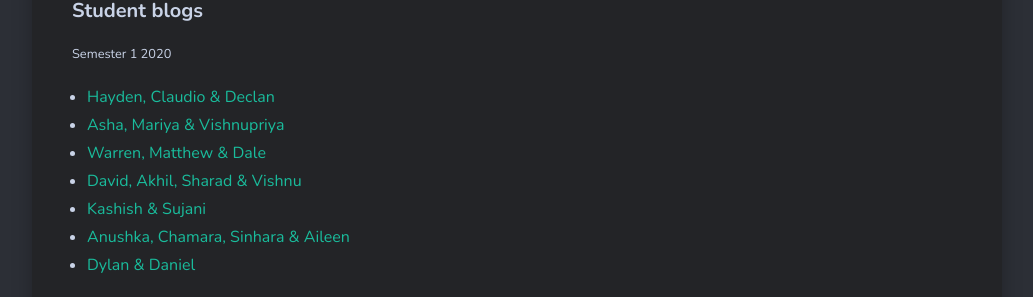
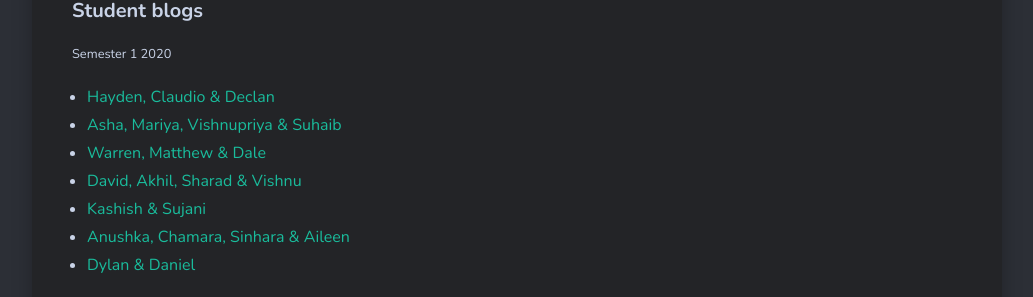
Before and after one commit to larsoliverdam/nmit, a Jekyll site: the page built from _pages/NET603.md, in a window 1280 px wide and 900 px high, scrolled down 726 px. Shown: the part 146-443 px from the top of the window, without its empty margins (123-1156 px from the left). Built offline with Jekyll 4.4.1, drawn with Linux system fonts in a browser that asks for light colours; nearby versions of some CDN libraries; comment, search, counter and statistics services are not loaded.

Commit message:
new in group NET603

```diff
--- a/_pages/NET603.md
+++ b/_pages/NET603.md
@@ -9,7 +9,7 @@ image: binary.jpg
 <small> Semester 1 2020</small>
 
 * [Hayden, Claudio & Declan](https://docs.google.com/document/d/1OkbDPg1hEQYgu_7-qP7tVlXxpkadMAhgVTjXTE5IZlo/edit?usp=sharing)
-* [Asha, Mariya & Vishnupriya](http://http470.home.blog/)
+* [Asha, Mariya, Vishnupriya & Suhaib](http://http470.home.blog/)
 * [Warren, Matthew & Dale](https://groupnet602.blogspot.com/)
 * [David, Akhil, Sharad & Vishnu](https://vadblogcom.wordpress.com/)
 * [Kashish & Sujani](https://ksnet603.wordpress.com/)
```
